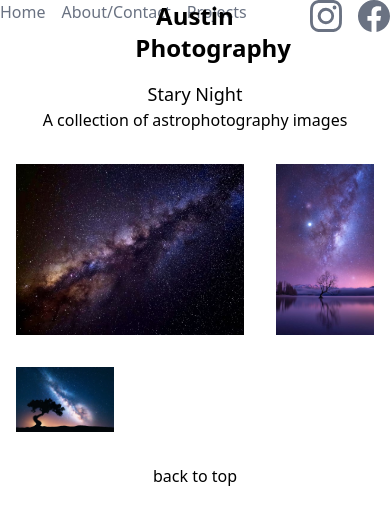
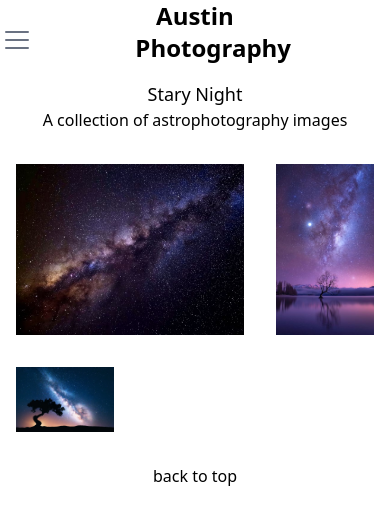
Before and after one commit to Bro-dep/CSE4500FinalProject, a plain HTML site: page phototemplate.html in a window 390 px wide. Drawn offline with nearby package versions, Linux system fonts and the light colour scheme.

Commit message:
Update phototemplate.html
Working on nav bar and responsive design

```diff
--- a/phototemplate.html
+++ b/phototemplate.html
@@ -12,10 +12,15 @@
     <!--title bar-->
     <div class="columns-3">
       <nav>
+        <!--Only show on larger screens-->
         <!--nav-->
+        <div class="invisible md:visible ">
+          <!--Only show on larger screens-->
           <ul class="flex space-x-4">
             <li>
-            <a href="/home.html" class="text-gray-500 hover:text-black">Home</a>
+              <a href="/home.html" class="text-gray-500 hover:text-black"
+                >Home</a
+              >
             </li>
             <li>
               <a href="/about.html" class="text-gray-500 hover:text-black"
@@ -28,11 +33,41 @@
               >
             </li>
           </ul>
+        </div>
+        <div class="visible md:invisible">
+          <!--Phone Nav-->
+          <!--hamburger menu-->
+          <button
+            id="menu-toggle"
+            class="text-gray-500 hover:text-black focus:outline-none"
+          >
+            <svg
+              xmlns="http://www.w3.org/2000/svg"
+              width="2rem"
+              height="2rem"
+              fill="currentColor"
+              class="bi bi-list"
+              viewBox="0 0 16 16"
+            >
+              <path
+                fill-rule="evenodd"
+                d="M2.5 12a.5.5 0 0 1 .5-.5h11a.5.5 0 0 1 0 1h-11a.5.5 0 0 1-.5-.5zm0-4a.5.5 0 0 1 .5-.5h11a.5.5 0 0 1 0 1h-11a.5.5 0 0 1-.5-.5zm0-4a.5.5 0 0 1 .5-.5h11a.5.5 0 0 1 0 1h-11a.5.5 0 0 1-.5-.5z"
+              />
+            </svg>
+          </button>
+        </div>
       </nav>
       <div class="text-2xl font-bold text-center">
-        <a href="/home.html">Austin Photography</a>
+        <a href="/home.html">
+          <p class="visible md:hidden">
+            Austin<br />
+            Photography
+          </p>
+          <p class="hidden md:block">Austin Photography</p>
+        </a>
       </div>
-      <nav>
+      <nav class="invisible md:visible">
+        <!--Only show on larger screens-->
         <!--Socials-->
         <ul class="flex space-x-4 float-right">
           <li>
@@ -78,11 +113,7 @@
       <p class="font-light">A collection of astrophotography images</p>
     </div>
     <div
-      class="grid grid-flow-row grid-cols-3
-      md:ms-16 md:me-16
-      lg:ms-32 lg:me-32
-      xl:ms-40 xl:me-40
-      2xl:ms-48 2xl:ml-[20vw] 2xl:mr-[20vw] max-w-[1200px] justify-self-center"
+      class="grid grid-flow-row grid-cols-3 md:ms-16 md:me-16 lg:ms-32 lg:me-32 xl:ms-40 xl:me-40 2xl:ms-48 2xl:ml-[20vw] 2xl:mr-[20vw] max-w-[1200px] justify-self-center"
     >
       <!-- photo grid-->
       <div class="col-span-2">
```
Lines whose indentation alone changed are shown as unchanged.
